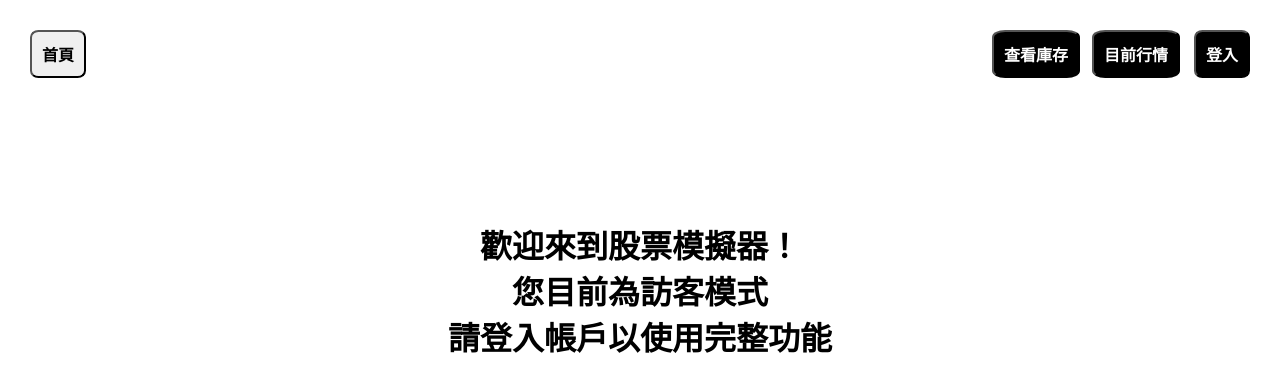
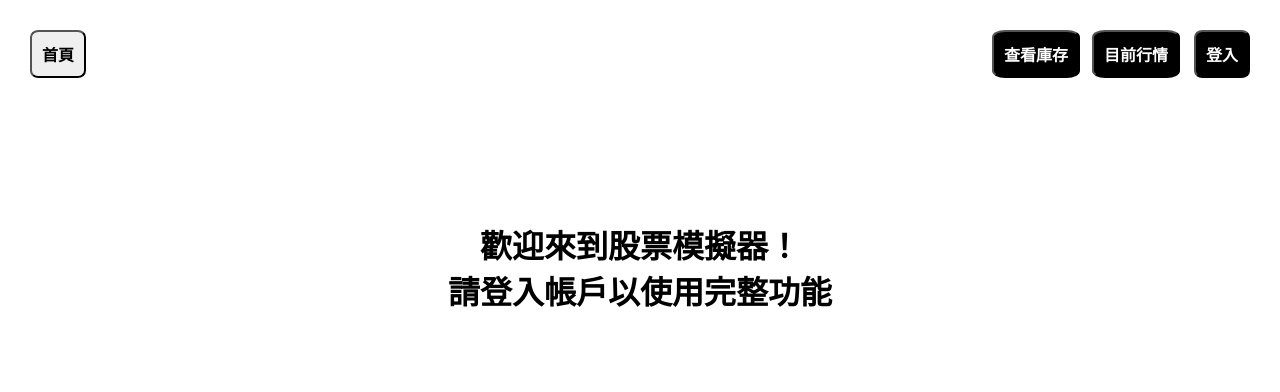
Before and after one commit to BillWang1018/Stock-Simulator, a Django app: page / in a window 1280 px wide. Shown: the top 392 px of the page. Run offline with Django 5.2, Linux system fonts and the light colour scheme.

Commit message:
almost done

```diff
--- a/stock_simulator/members/templates/main.html
+++ b/stock_simulator/members/templates/main.html
@@ -22,7 +22,7 @@ Stock Simulator
     <a href="{% url 'login' %}"> <button class="second-right"> 目前行情 </button> </a>
     <a href="{% url 'login' %}"> <button class="third-right"> 查看庫存 </button> </a>
     <div class="visitor-main">
-        <h1> 歡迎來到股票模擬器！<br> 您目前為訪客模式 <br> 請登入帳戶以使用完整功能 </h1>
+        <h1> 歡迎來到股票模擬器！<br> 請登入帳戶以使用完整功能 </h1>
     </div>
     {% endif %}
 
```
